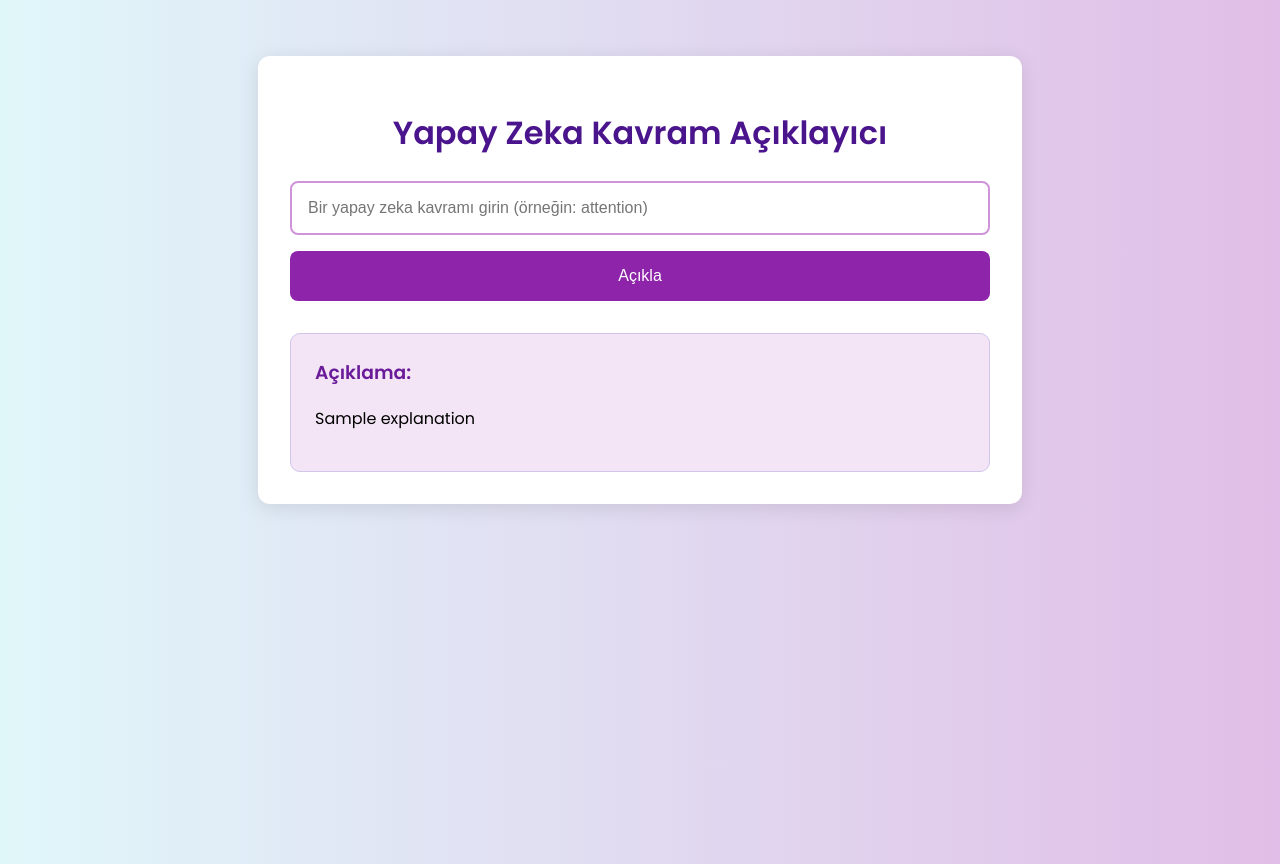
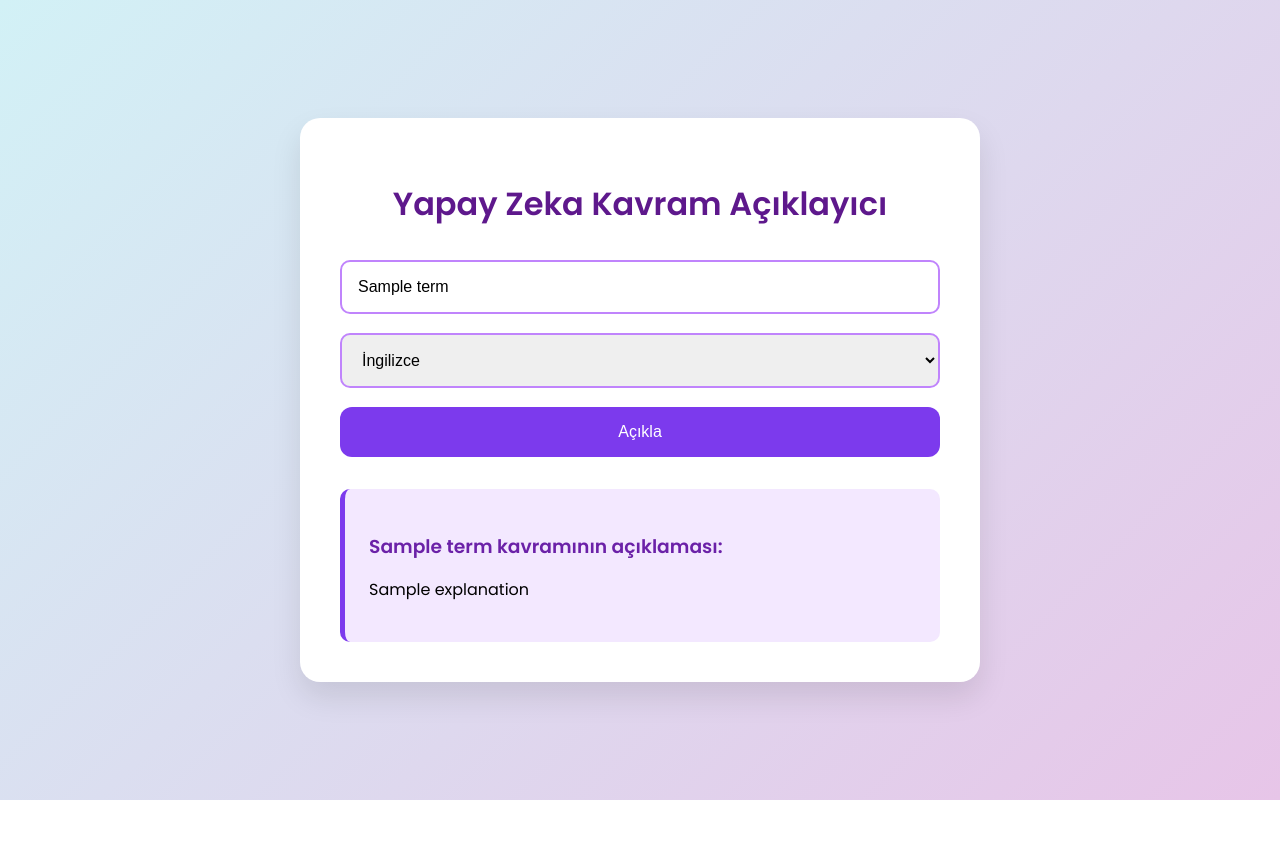
Before and after one commit to zehranozturk/ai-ogrenme-yardimcisi, a FastAPI app: template templates/index.html in a window 1280 px wide. After the commit the page ends 800 px from the top, so only its background shows below. Run offline with FastAPI, Linux system fonts and the light colour scheme; the template is opened without the code that fills it: most values are stand-ins (such as "Sample title", 1, 10 or a date in 2020).

Commit message:
Dil seçeneği (Türkçe/İngilizce) eklendi

```diff
--- a/app/main.py
+++ b/app/main.py
@@ -11,6 +11,11 @@ async def form_get(request: Request):
     return templates.TemplateResponse("index.html", {"request": request})
 
 @app.post("/explain", response_class=HTMLResponse)
-async def form_post(request: Request, term: str = Form(...)):
-    explanation = explain_with_model(term)
-    return templates.TemplateResponse("index.html", {"request": request, "term": term, "explanation": explanation})
+async def form_post(request: Request, term: str = Form(...), language: str = Form("en")):
+    explanation = explain_with_model(term, language)
+    return templates.TemplateResponse("index.html", {
+        "request": request,
+        "term": term,
+        "explanation": explanation,
+        "language": language
+    })
--- a/templates/index.html
+++ b/templates/index.html
@@ -7,64 +7,61 @@
     <style>
         body {
             font-family: 'Poppins', sans-serif;
-            background: linear-gradient(to right, #e0f7fa, #e1bee7);
+            margin: 0;
+            padding: 0;
+            background: linear-gradient(135deg, #d2f1f6, #e7c5e8);
             display: flex;
             justify-content: center;
-            align-items: flex-start;
+            align-items: center;
             min-height: 100vh;
-            padding-top: 3rem;
         }
         .container {
-            background-color: white;
-            padding: 2rem;
-            border-radius: 12px;
-            box-shadow: 0 4px 20px rgba(0, 0, 0, 0.1);
-            max-width: 700px;
+            background: #fff;
+            padding: 2.5rem;
+            border-radius: 20px;
             width: 100%;
+            max-width: 600px;
+            box-shadow: 0 15px 30px rgba(0, 0, 0, 0.1);
         }
         h1 {
             text-align: center;
-            color: #4a148c;
-            margin-bottom: 1.5rem;
+            color: #5e188c;
+            margin-bottom: 2rem;
         }
         form {
             display: flex;
-            gap: 1rem;
             flex-direction: column;
+            gap: 1.2rem;
         }
-        input[type="text"] {
+        input[type="text"], select {
             padding: 1rem;
             font-size: 1rem;
-            border: 2px solid #ce93d8;
-            border-radius: 8px;
-            outline: none;
-        }
-        input[type="text"]:focus {
-            border-color: #8e24aa;
+            border: 2px solid #c084fc;
+            border-radius: 10px;
         }
         button {
             padding: 1rem;
             font-size: 1rem;
-            background-color: #8e24aa;
+            background-color: #7c3aed;
             color: white;
             border: none;
-            border-radius: 8px;
+            border-radius: 12px;
             cursor: pointer;
-            transition: background-color 0.3s ease;
+            transition: background 0.3s ease;
         }
         button:hover {
-            background-color: #6a1b9a;
+            background-color: #5b21b6;
         }
         .result {
             margin-top: 2rem;
-            background: #f3e5f5;
+            background-color: #f3e8ff;
+            border-left: 5px solid #7c3aed;
             padding: 1.5rem;
             border-radius: 10px;
-            border: 1px solid #d1c4e9;
         }
         .result h3 {
-            margin-top: 0;
-            color: #6a1b9a;
+            color: #6b21a8;
+            margin-bottom: 0.5rem;
         }
     </style>
 </head>
@@ -72,13 +69,19 @@
     <div class="container">
         <h1>Yapay Zeka Kavram Açıklayıcı</h1>
         <form method="post" action="/explain">
-            <input type="text" name="term" placeholder="Bir yapay zeka kavramı girin (örneğin: attention)" required>
+            <input type="text" name="term" placeholder="Bir yapay zeka kavramı girin (örneğin: attention)" value="{{ term if term else '' }}" required>
+
+            <select name="language">
+                <option value="en" {% if language == "en" %}selected{% endif %}>İngilizce</option>
+                <option value="tr" {% if language == "tr" %}selected{% endif %}>Türkçe</option>
+            </select>
+
             <button type="submit">Açıkla</button>
         </form>
 
         {% if explanation %}
         <div class="result">
-            <h3>Açıklama:</h3>
+            <h3><strong>{{ term|capitalize }}</strong> kavramının açıklaması:</h3>
             <p>{{ explanation }}</p>
         </div>
         {% endif %}
```
Also changed, not shown: app/ai_model.py (+21 -5 lines).
